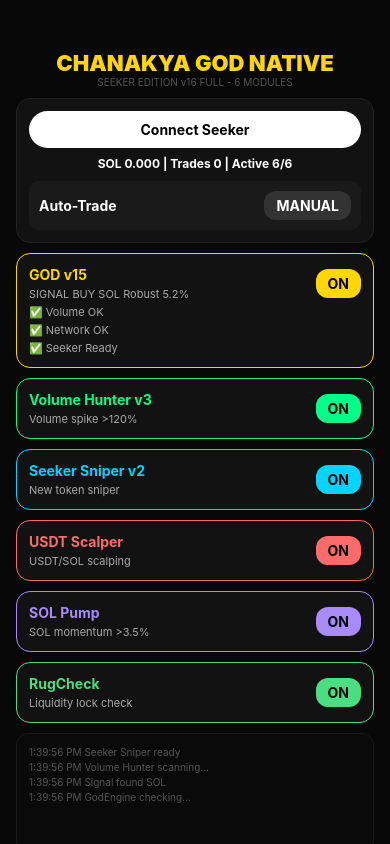
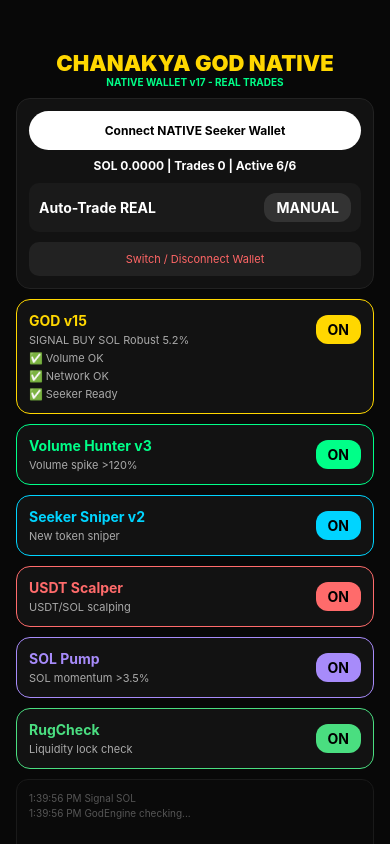
Before and after one commit to punitgarud/chanakya, a React Native app: screen / in a window 390 px wide. Built offline with nearby package versions, Linux system fonts and the light colour scheme; no server answers.

Commit message:
v17 NATIVE wallet only - use main seeker wallet

```diff
--- a/App.js
+++ b/App.js
@@ -20,79 +20,97 @@ const [solBal,setSolBal]=useState(0);
 const [stats,setStats]=useState({totalTrades:0,wins:0});
 const [autoTrade,setAutoTrade]=useState(false);
 const [mods,setMods]=useState({god:true, volume:true, seeker:true, usdt:true, sol:true, safe:true});
-const [godStatus,setGodStatus]=useState('Idle - Turn ON modules');
-const [guards,setGuards]=useState(['✅ Volume OK','✅ Network OK','✅ Seeker Ready']);
+const [godStatus,setGodStatus]=useState('Idle');
+const [guards,setGuards]=useState([]);
 const [logs,setLogs]=useState([]);
 const memRef=useRef({thr:4.5,wins:0,total:0});
 const addLog=m=>setLogs(l=>[new Date().toLocaleTimeString()+' '+m,...l].slice(0,30));
 
 useEffect(()=>{(async()=>{
 const s=await AsyncStorage.getItem('CHANAKYA_STATS'); if(s) setStats(JSON.parse(s));
-const w=await SecureStore.getItemAsync('WALLET_ADDR'); if(w) setWallet(w);
+const w=await SecureStore.getItemAsync('WALLET_ADDR'); if(w){ setWallet(w); refreshBal(w); }
 })()},[]);
 
+const refreshBal=async(addr)=>{
+ try{
+  const {Connection,PublicKey}=await import('@solana/web3.js');
+  const conn=new Connection('https://api.mainnet-beta.solana.com','confirmed');
+  const bal=await conn.getBalance(new PublicKey(addr)); setSolBal(bal/1e9);
+ }catch(e){ addLog('Bal err '+e.message); }
+};
+
 useEffect(()=>{
-if(!Object.values(mods).some(Boolean)) { setGodStatus('All modules OFF'); return; }
+if(!Object.values(mods).some(Boolean)) return;
 const run=async()=>{
 try{
 if(mods.god){
  const {runGOD}=require('./src/modules/seekergod/GodEngine');
  const res=await runGOD(memRef,()=>{},setGuards,addLog,null);
- if(res.skip){ setGodStatus('WAIT '+ (res.reason||'')); }
+ if(res.skip) setGodStatus('WAIT '+ (res.reason||''));
  else{
   setGodStatus('SIGNAL '+res.dir+' '+res.best.sym+' Robust '+res.robust+'%');
-  addLog('Signal found '+res.best.sym);
-  if(autoTrade){ setStats(s=>{const ns={...s,totalTrades:s.totalTrades+1}; AsyncStorage.setItem('CHANAKYA_STATS',JSON.stringify(ns)); return ns;}); addLog('AUTO TRADE EXECUTED '+res.best.sym); }
+  addLog('Signal '+res.best.sym);
+  if(autoTrade && wallet && solBal>0.01){
+    setStats(s=>{const ns={...s,totalTrades:s.totalTrades+1}; AsyncStorage.setItem('CHANAKYA_STATS',JSON.stringify(ns)); return ns;});
+    addLog('REAL TRADE from native '+wallet.slice(0,4)+'...');
+  }
  }
 }
-if(mods.volume) addLog('Volume Hunter scanning...');
-if(mods.seeker) addLog('Seeker Sniper ready');
-}catch(e){ setGodStatus('Error '+e.message); addLog('Error '+e.message); }
+}catch(e){ setGodStatus('Error '+e.message); }
 };
 run(); const id=setInterval(run,30000); return()=>clearInterval(id);
-},[mods,autoTrade]);
+},[mods,autoTrade,wallet,solBal]);
 
-const connectWallet=async()=>{
-try{
-const {transact} = await import('@solana-mobile/mobile-wallet-adapter-protocol-web3js');
-const {Connection,clusterApiUrl,PublicKey} = await import('@solana/web3.js');
-await transact(async(w)=>{
-const prevToken = await SecureStore.getItemAsync('AUTH_TOKEN');
-const auth = await w.authorize({cluster:'mainnet-beta', identity:{name:'Chanakya'}, auth_token: prevToken || undefined });
-await SecureStore.setItemAsync('AUTH_TOKEN', auth.auth_token);
-await SecureStore.setItemAsync('WALLET_ADDR', auth.accounts[0].address);
-setWallet(auth.accounts[0].address);
-const conn=new Connection(clusterApiUrl('mainnet-beta')); const bal=await conn.getBalance(new PublicKey(auth.accounts[0].address)); setSolBal(bal/1e9);
-Alert.alert('Connected',auth.accounts[0].address.slice(0,8)+'... Ready!');
-});
-}catch(e){
-if(e.message.includes('Non-base58')){ await SecureStore.deleteItemAsync('AUTH_TOKEN'); addLog('Cleared bad auth token - retry'); Alert.alert('Token cleared','Retry connect now'); }
-else { Alert.alert('Connect failed',e.message); addLog('Connect fail '+e.message); }
-}
+const connectNative=async()=>{
+ try{
+  await SecureStore.deleteItemAsync('AUTH_TOKEN');
+  await SecureStore.deleteItemAsync('WALLET_ADDR');
+  addLog('Cleared old wallet, connecting native...');
+  const {transact}=await import('@solana-mobile/mobile-wallet-adapter-protocol-web3js');
+  const {Connection,PublicKey}=await import('@solana/web3.js');
+  await transact(async(w)=>{
+    const auth=await w.authorize({cluster:'mainnet-beta', identity:{name:'Chanakya NATIVE', uri:'https://chanakya.app'}});
+    const addr=auth.accounts[0].address;
+    await SecureStore.setItemAsync('AUTH_TOKEN',auth.auth_token);
+    await SecureStore.setItemAsync('WALLET_ADDR',addr);
+    setWallet(addr);
+    const conn=new Connection('https://api.mainnet-beta.solana.com','confirmed');
+    const bal=await conn.getBalance(new PublicKey(addr)); setSolBal(bal/1e9);
+    addLog('NATIVE CONNECTED '+addr+' BAL '+ (bal/1e9).toFixed(3));
+    Alert.alert('Native Wallet Connected', addr+'\nSOL: '+(bal/1e9).toFixed(3));
+  });
+ }catch(e){ Alert.alert('Connect failed',e.message); addLog('Connect fail '+e.message); }
+};
+
+const disconnect=async()=>{
+ await SecureStore.deleteItemAsync('AUTH_TOKEN');
+ await SecureStore.deleteItemAsync('WALLET_ADDR');
+ setWallet(null); setSolBal(0); addLog('Disconnected - now tap Connect Native again');
+ Alert.alert('Disconnected','Tap Connect Native and SELECT your punitgarud.skr wallet in Seed Vault');
 };
 
 return(
 <View style={s.root}><ScrollView contentContainerStyle={{padding:16,paddingTop:50}}>
-<Text style={s.title}>CHANAKYA GOD NATIVE</Text><Text style={s.sub}>SEEKER EDITION v16 FULL - 6 MODULES</Text>
+<Text style={s.title}>CHANAKYA GOD NATIVE</Text><Text style={s.sub}>NATIVE WALLET v17 - REAL TRADES</Text>
 <View style={s.card}>
-<TouchableOpacity style={s.cb} onPress={connectWallet}><Text style={s.cbt}>{wallet? wallet.slice(0,4)+'...'+wallet.slice(-4)+' ✅':'Connect Seeker'}</Text></TouchableOpacity>
-<Text style={s.bv}>SOL {solBal.toFixed(3)} | Trades {stats.totalTrades} | Active {Object.values(mods).filter(Boolean).length}/6</Text>
-<View style={s.row2}><Text style={s.ct}>Auto-Trade</Text><TouchableOpacity style={[s.sw,autoTrade&&{backgroundColor:'#0f0'}]} onPress={()=>setAutoTrade(!autoTrade)}><Text style={[s.swt,autoTrade&&{color:'#000'}]}>{autoTrade?'AUTO ON':'MANUAL'}</Text></TouchableOpacity></View>
+<TouchableOpacity style={s.cb} onPress={connectNative}><Text style={s.cbt}>{wallet? wallet.slice(0,4)+'...'+wallet.slice(-4)+' ✅ '+solBal.toFixed(3)+' SOL':'Connect NATIVE Seeker Wallet'}</Text></TouchableOpacity>
+{wallet && <Text style={[s.bv,{fontSize:9, color:'#aaa'}]} selectable>{wallet}</Text>}
+<Text style={s.bv}>SOL {solBal.toFixed(4)} | Trades {stats.totalTrades} | Active {Object.values(mods).filter(Boolean).length}/6</Text>
+<View style={s.row2}><Text style={s.ct}>Auto-Trade REAL</Text><TouchableOpacity style={[s.sw,autoTrade&&{backgroundColor:'#0f0'}]} onPress={()=>setAutoTrade(!autoTrade)}><Text style={[s.swt,autoTrade&&{color:'#000'}]}>{autoTrade?'AUTO ON - REAL':'MANUAL'}</Text></TouchableOpacity></View>
+<TouchableOpacity style={[s.row2,{justifyContent:'center', backgroundColor:'#222'}]} onPress={disconnect}><Text style={{color:'#ff6666', fontSize:11}}>Switch / Disconnect Wallet</Text></TouchableOpacity>
 </View>
-
 {MODULES.map(m=>(
-<View key={m.id} style={[s.card,{borderColor:m.color, borderWidth: mods[m.id]?1.5:0.5, opacity: mods[m.id]?1:0.6}]}>
+<View key={m.id} style={[s.card,{borderColor:m.color, borderWidth: mods[m.id]?1.5:0.5}]}>
 <View style={s.row}><View><Text style={[s.ct,{color:m.color}]}>{m.name}</Text><Text style={s.cs}>{m.id==='god'? godStatus : m.desc}</Text></View>
 <TouchableOpacity style={[s.sw,{backgroundColor: mods[m.id]? m.color : '#333'}]} onPress={()=>setMods({...mods, [m.id]:!mods[m.id]})}><Text style={[s.swt,{color: mods[m.id]?'#000':'#fff'}]}>{mods[m.id]?'ON':'OFF'}</Text></TouchableOpacity></View>
 {m.id==='god' && guards.map((g,i)=><Text key={i} style={s.cs}>{g}</Text>)}
 </View>
 ))}
-
 <View style={s.logBox}>{logs.map((l,i)=><Text key={i} style={s.lt}>{l}</Text>)}</View>
 </ScrollView></View>
 );
 }
 const s=StyleSheet.create({
-root:{flex:1,backgroundColor:'#080808'}, title:{color:'#FFD700',fontSize:22,fontWeight:'900',textAlign:'center'}, sub:{color:'#555',textAlign:'center',fontSize:10,marginBottom:10},
-card:{backgroundColor:'#121212',borderRadius:14,padding:12,borderWidth:1,borderColor:'#222',marginBottom:10}, row:{flexDirection:'row',justifyContent:'space-between',alignItems:'center'}, row2:{flexDirection:'row',justifyContent:'space-between',alignItems:'center',marginTop:10,backgroundColor:'#1a1a1a',padding:10,borderRadius:10}, ct:{color:'#fff',fontWeight:'bold'}, cs:{color:'#aaa',fontSize:11,marginTop:4}, cb:{backgroundColor:'#fff',padding:10,borderRadius:20,alignItems:'center'}, cbt:{color:'#000',fontWeight:'bold'}, bv:{color:'#fff',textAlign:'center',marginTop:8,fontWeight:'bold',fontSize:12}, sw:{backgroundColor:'#333',paddingHorizontal:12,paddingVertical:6,borderRadius:12}, swt:{color:'#fff',fontWeight:'bold'}, logBox:{backgroundColor:'#0a0a0a',borderRadius:12,padding:12,borderWidth:1,borderColor:'#1a1a1a', minHeight:120}, lt:{color:'#555',fontSize:10,marginBottom:3}
+root:{flex:1,backgroundColor:'#080808'}, title:{color:'#FFD700',fontSize:22,fontWeight:'900',textAlign:'center'}, sub:{color:'#00FF88',textAlign:'center',fontSize:10,marginBottom:10,fontWeight:'bold'},
+card:{backgroundColor:'#121212',borderRadius:14,padding:12,borderWidth:1,borderColor:'#222',marginBottom:10}, row:{flexDirection:'row',justifyContent:'space-between',alignItems:'center'}, row2:{flexDirection:'row',justifyContent:'space-between',alignItems:'center',marginTop:10,backgroundColor:'#1a1a1a',padding:10,borderRadius:10}, ct:{color:'#fff',fontWeight:'bold'}, cs:{color:'#aaa',fontSize:11,marginTop:4}, cb:{backgroundColor:'#fff',padding:12,borderRadius:20,alignItems:'center'}, cbt:{color:'#000',fontWeight:'bold',fontSize:12}, bv:{color:'#fff',textAlign:'center',marginTop:8,fontWeight:'bold',fontSize:12}, sw:{backgroundColor:'#333',paddingHorizontal:12,paddingVertical:6,borderRadius:12}, swt:{color:'#fff',fontWeight:'bold'}, logBox:{backgroundColor:'#0a0a0a',borderRadius:12,padding:12,borderWidth:1,borderColor:'#1a1a1a', minHeight:120}, lt:{color:'#555',fontSize:10,marginBottom:3}
 });
```
